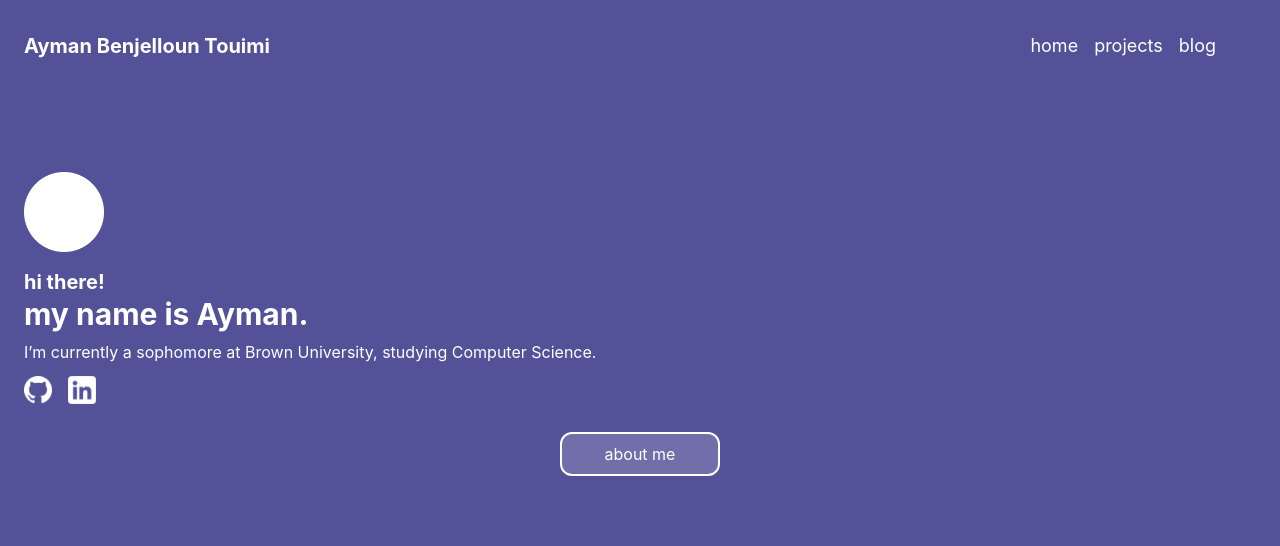
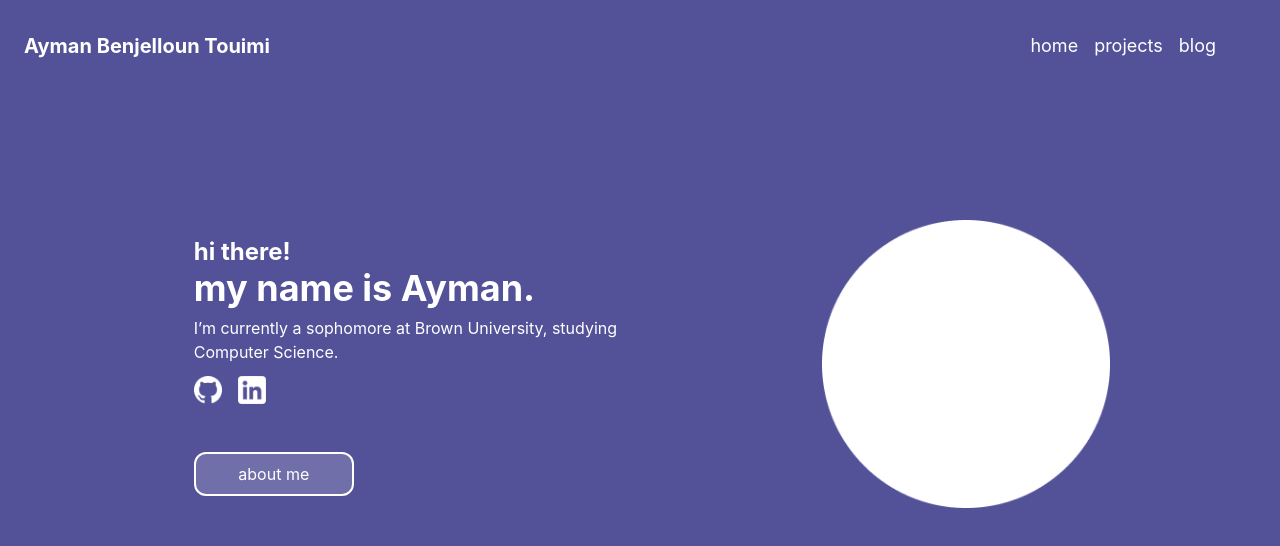
Before and after one commit to Ayma-n/ayma-n.io, a React (Create React App) app: page / in a window 1280 px wide. Shown: the top 546 px of the page. Built offline with nearby package versions, Linux system fonts and the light colour scheme.

Commit message:
progress on building the desktop version of the home page

```diff
--- a/src/Home.tsx
+++ b/src/Home.tsx
@@ -18,14 +18,16 @@ export default function Home() {
                     <Link id="projects-link" to="/blog">blog</Link>
                 </div>
             </div>
+            <div id="main-content" className="md:flex md:flex-row-reverse md:justify-center md:mt-40 md:gap-8">
                 <div id="ayman-profile">
-                <img className="w-20 ml-6 pt-28" src={aymanProfile}></img>
+                    <img className="w-20 ml-6 pt-28 md:w-72 md:pt-0" src={aymanProfile}></img>
                 </div>
-            <div id="main-titles" className="font-bold text-xl pt-4 ml-6">
+                <div id="text-and-socials">
+                    <div id="main-titles" className="font-bold text-xl md:text-2xl pt-4 ml-6">
                         <div>hi there!</div>
-                <div className="text-3xl">my name is Ayman.</div>
+                        <div className="text-3xl md:text-4xl">my name is Ayman.</div>
                     </div>
-            <div id="short-presentation" className="ml-6 pt-2">
+                    <div id="short-presentation" className="ml-6 pt-2 md:w-3/4">
                         I’m currently a sophomore at Brown University, studying Computer Science.
                     </div>
                     <div className="flex flex-row ml-6 pt-3 gap-4" id="social-logos">
@@ -36,11 +38,13 @@ export default function Home() {
                             <img id="linkedin-logo" className="w-7" src={linkedinLogo} />
                         </a>
                     </div>
-            <div className="box-border rounded-xl w-40 h-11 mt-7 cst-bg-white-transparent border-solid border-2 border-white ml-auto mr-auto">
+                    <div className="box-border rounded-xl w-40 h-11 mt-7 cst-bg-white-transparent border-solid border-2 border-white ml-auto mr-auto md:ml-6 md:mt-12">
                         <div className="text-center align-middle leading-10">
                             about me
                         </div>
                     </div>
                 </div>
+            </div>
+        </div>
     )
 }
--- a/src/output.css
+++ b/src/output.css
@@ -565,6 +565,18 @@ video {
   margin-right: auto;
 }
 
+.mt-auto {
+  margin-top: auto;
+}
+
+.mb-auto {
+  margin-bottom: auto;
+}
+
+.mt-40 {
+  margin-top: 10rem;
+}
+
 .box-border {
   box-sizing: border-box;
 }
@@ -599,6 +611,10 @@ video {
 
 .flex-row {
   flex-direction: row;
+}
+
+.items-center {
+  align-items: center;
 }
 
 .justify-center {
@@ -687,12 +703,44 @@ video {
 }
 
 @media (min-width: 768px) {
+  .md\:m-0 {
+    margin: 0px;
+  }
+
   .md\:mr-24 {
     margin-right: 6rem;
   }
 
   .md\:mr-16 {
     margin-right: 4rem;
+  }
+
+  .md\:mt-28 {
+    margin-top: 7rem;
+  }
+
+  .md\:mt-32 {
+    margin-top: 8rem;
+  }
+
+  .md\:mt-36 {
+    margin-top: 9rem;
+  }
+
+  .md\:ml-6 {
+    margin-left: 1.5rem;
+  }
+
+  .md\:mt-10 {
+    margin-top: 2.5rem;
+  }
+
+  .md\:mt-12 {
+    margin-top: 3rem;
+  }
+
+  .md\:mt-40 {
+    margin-top: 10rem;
   }
 
   .md\:flex {
@@ -703,15 +751,85 @@ video {
     width: 100vw;
   }
 
+  .md\:w-12 {
+    width: 3rem;
+  }
+
+  .md\:w-40 {
+    width: 10rem;
+  }
+
+  .md\:w-48 {
+    width: 12rem;
+  }
+
+  .md\:w-56 {
+    width: 14rem;
+  }
+
+  .md\:w-64 {
+    width: 16rem;
+  }
+
+  .md\:w-72 {
+    width: 18rem;
+  }
+
+  .md\:w-1\/3 {
+    width: 33.333333%;
+  }
+
+  .md\:w-2\/3 {
+    width: 66.666667%;
+  }
+
+  .md\:w-3\/4 {
+    width: 75%;
+  }
+
   .md\:flex-row {
     flex-direction: row;
+  }
+
+  .md\:flex-row-reverse {
+    flex-direction: row-reverse;
+  }
+
+  .md\:items-center {
+    align-items: center;
+  }
+
+  .md\:justify-center {
+    justify-content: center;
   }
 
   .md\:justify-between {
     justify-content: space-between;
   }
 
+  .md\:gap-4 {
+    gap: 1rem;
+  }
+
+  .md\:gap-8 {
+    gap: 2rem;
+  }
+
   .md\:pt-0 {
     padding-top: 0px;
   }
+
+  .md\:align-baseline {
+    vertical-align: baseline;
+  }
+
+  .md\:text-2xl {
+    font-size: 1.5rem;
+    line-height: 2rem;
+  }
+
+  .md\:text-4xl {
+    font-size: 2.25rem;
+    line-height: 2.5rem;
+  }
 }
```
Lines whose indentation alone changed are shown as unchanged.
